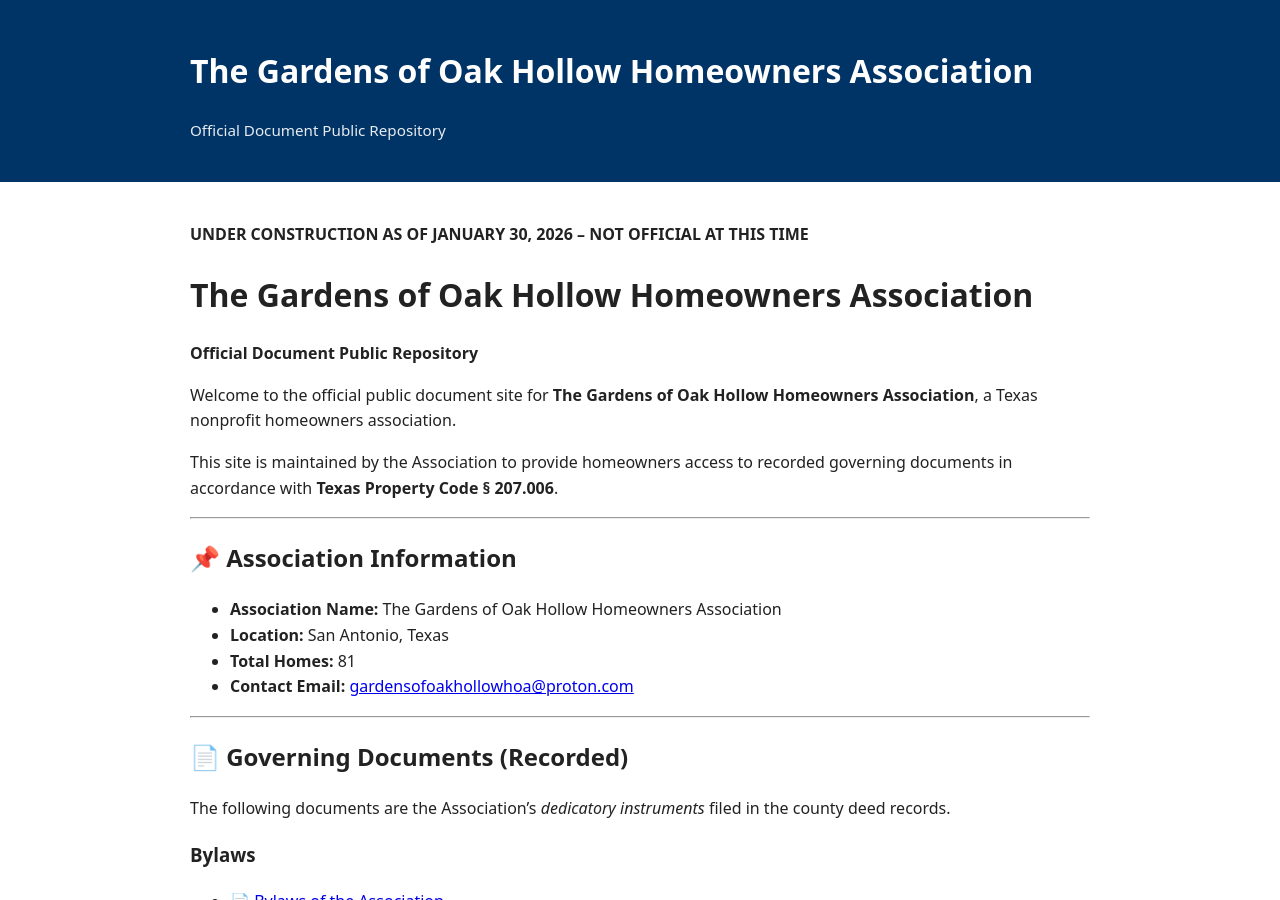
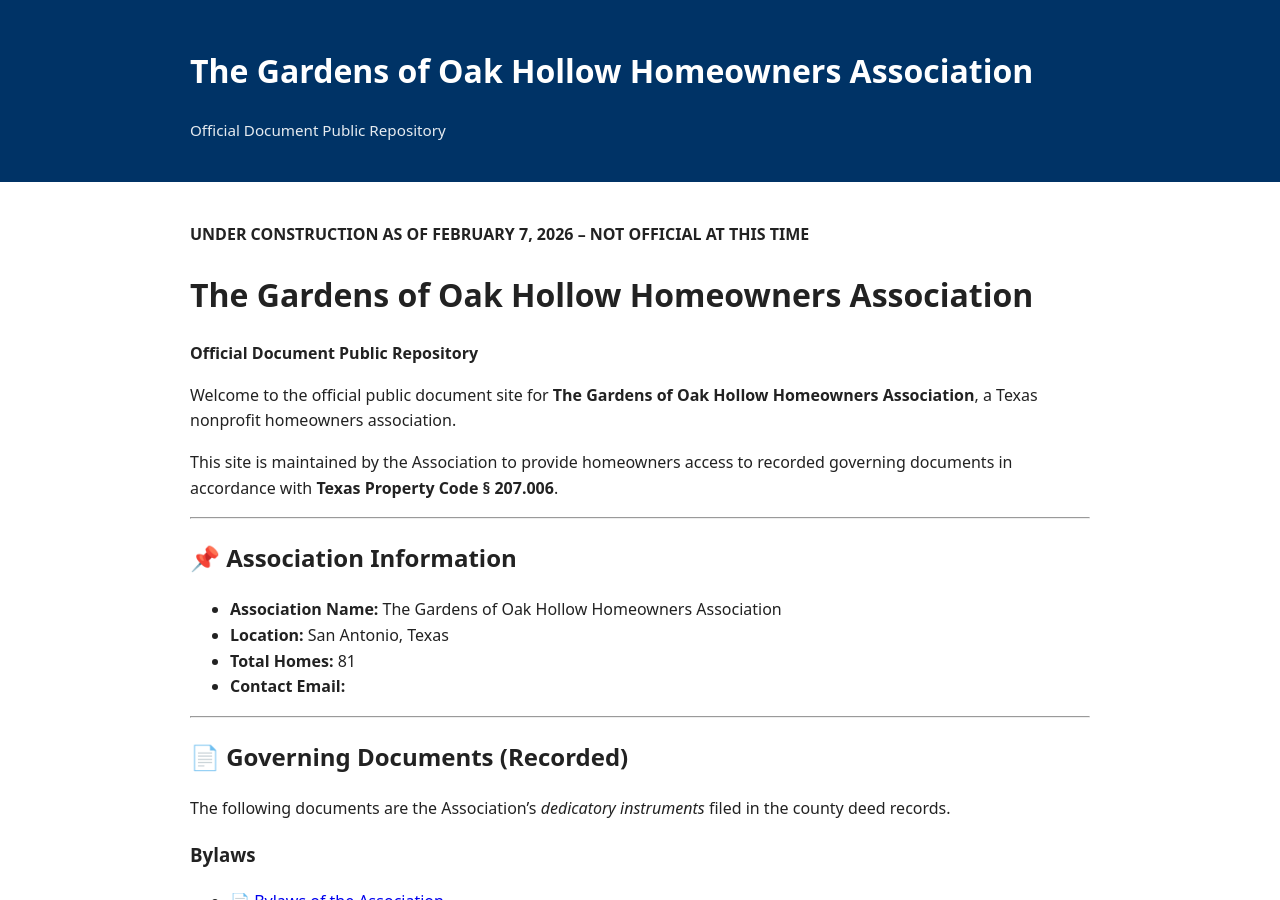
Before and after one commit to GardensOfOakHollowHOA/publicdocuments, a Jekyll site: the page built from index.html, in a window 1280 px wide and 900 px high. Built offline with Jekyll 4.4.1, drawn with Linux system fonts in a browser that asks for light colours; some of the changed text lies outside the part shown.

Commit message:
removed email address until we have an official address.

```diff
--- a/index.html
+++ b/index.html
@@ -4,7 +4,7 @@ title: The Gardens of Oak Hollow Homeowners Association
 ---
 
 <p>
-  <strong>UNDER CONSTRUCTION AS OF JANUARY 30, 2026 – NOT OFFICIAL AT THIS TIME</strong>
+  <strong>UNDER CONSTRUCTION AS OF FEBRUARY 7, 2026 – NOT OFFICIAL AT THIS TIME</strong>
 </p>
 
 <h1>The Gardens of Oak Hollow Homeowners Association</h1>
@@ -33,8 +33,8 @@ title: The Gardens of Oak Hollow Homeowners Association
   <li><strong>Total Homes:</strong> 81</li>
   <li>
     <strong>Contact Email:</strong>
-    <a href="mailto:gardensofoakhollow@proton.com">
-      gardensofoakhollowhoa@proton.com
+    <a href="">
+      <EMAIL ADDRESS HERE>
     </a>
   </li>
 </ul>
@@ -138,5 +138,5 @@ title: The Gardens of Oak Hollow Homeowners Association
 
 <p>
   📧 <strong>Email:</strong>
-  <a href="mailto:gardensofoakhollow@proton.com">gardensofoakhollowhoa@proton.com</a>
+  <a href=""><EMAIL ADDRESS HERE></a>
 </p>
```
